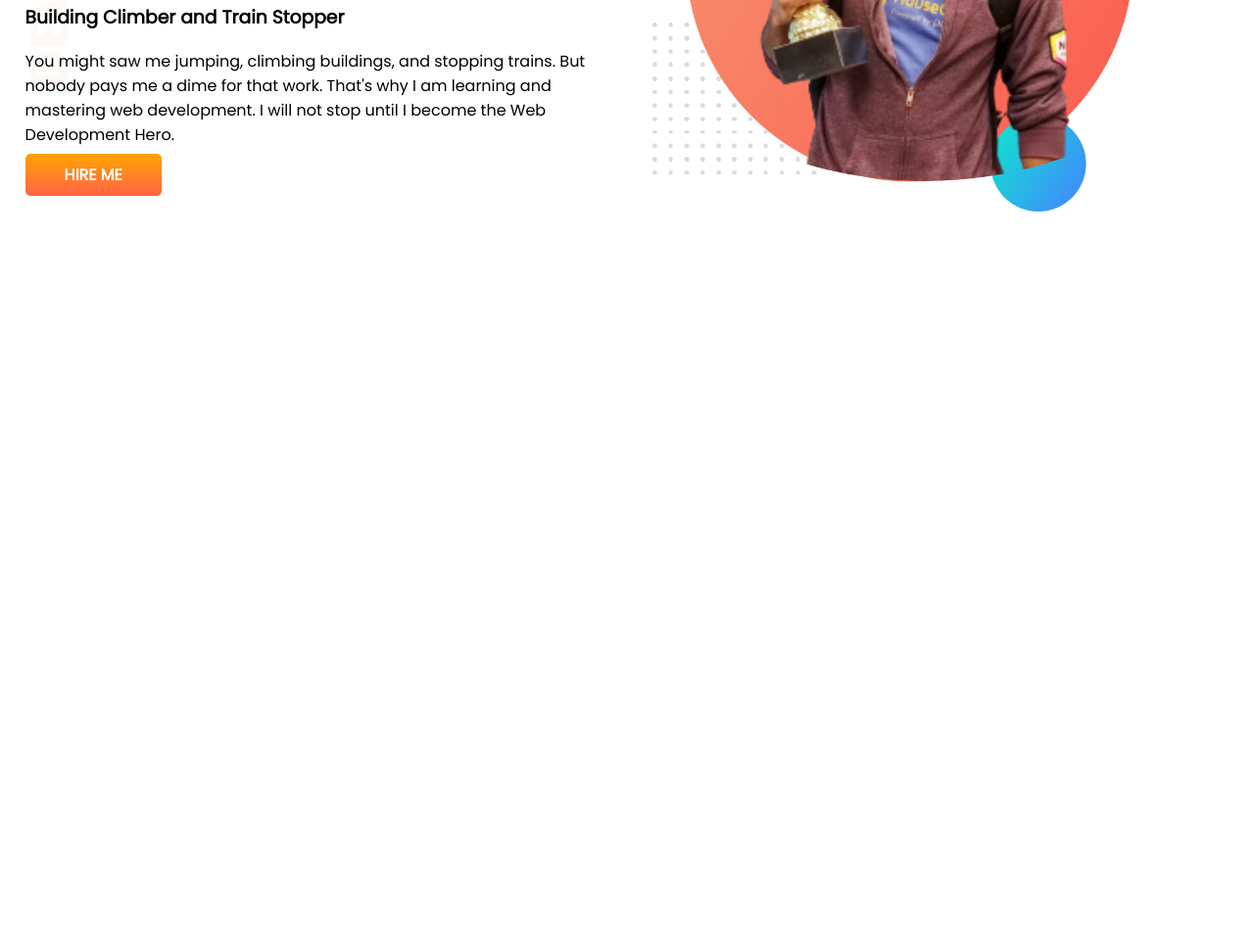
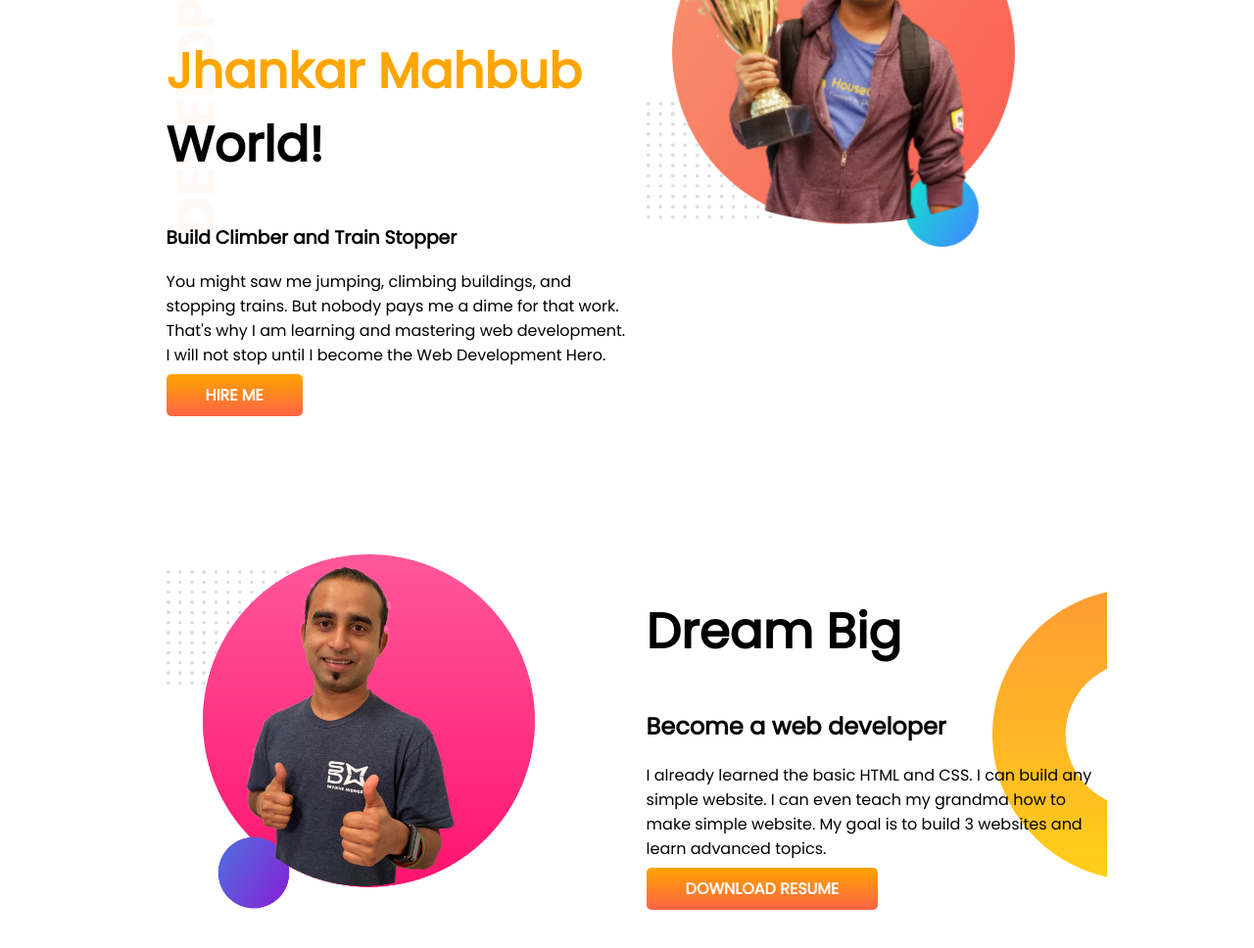
Before and after one commit to msakibhr/developer-portfolio, a plain HTML site: page index.html in a window 1280 px wide. Shown: the part 272-1240 px from the top of the page at 98% size. Before the commit the page ends 800 px from the top, so only its background shows below. Drawn offline with Linux system fonts and the light colour scheme.

Commit message:
dream added

```diff
--- a/index.html
+++ b/index.html
@@ -17,16 +17,26 @@
         <div class="half-width">
             <h1>Welcome To</h1>
             <h1><span class="orange-color">Jhankar Mahbub</span> World!</h1>
-            <h3>Building Climber and Train Stopper</h3>
-            <p>You might saw me jumping, climbing buildings, and stopping trains. But nobody pays me a dime for that work.
-                That's why I am learning and mastering web development. I will not stop until I become the Web Development
-                Hero.</p>
+            <h3>Build Climber and Train Stopper</h3>
+            <p>You might saw me jumping, climbing buildings, and stopping trains. But nobody pays me a dime for that work. That's why I am learning and mastering web development. I will not stop until I become the Web Development Hero.</p>
             <a class="link-button" target="_blank" href="https://www.linkedin.com/company/programminghero/">HIRE ME</a>
         </div>
         <div class="half-width">
             <img src="images/Jhankar-pic-with-bg.png" alt="">
         </div>
     </section>
+    <section class="dream-big">
+        <div class="half-width">
+            <img src="images/jhankar2.png" alt="">
+        </div>
+        <div class="half-width">
+            <h1>Dream Big</h1>
+            <h2>Become a web developer</h2>
+            <p>I already learned the basic HTML and CSS. I can build any simple website. I can even teach my grandma how to make simple website. My goal is to build 3 websites and learn advanced topics.
+            </p>
+            <a class="link-button" target="_blank" href="">DOWNLOAD RESUME</a>
+        </div>
+    </section>
 </body>
 
 </html>
--- a/style.css
+++ b/style.css
@@ -10,6 +10,7 @@ h1{
 }
 section{
     display: flex;
+    margin: 150px;
 }
 .half-width{
     width: 50%;
@@ -30,3 +31,8 @@ section{
     background-image: url(images/top-banner.png);
     background-repeat: no-repeat;
 }
+.dream-big{
+    background-image: url(images/dream-bg.png);
+    background-repeat: no-repeat;
+    background-position: right;
+}
```
